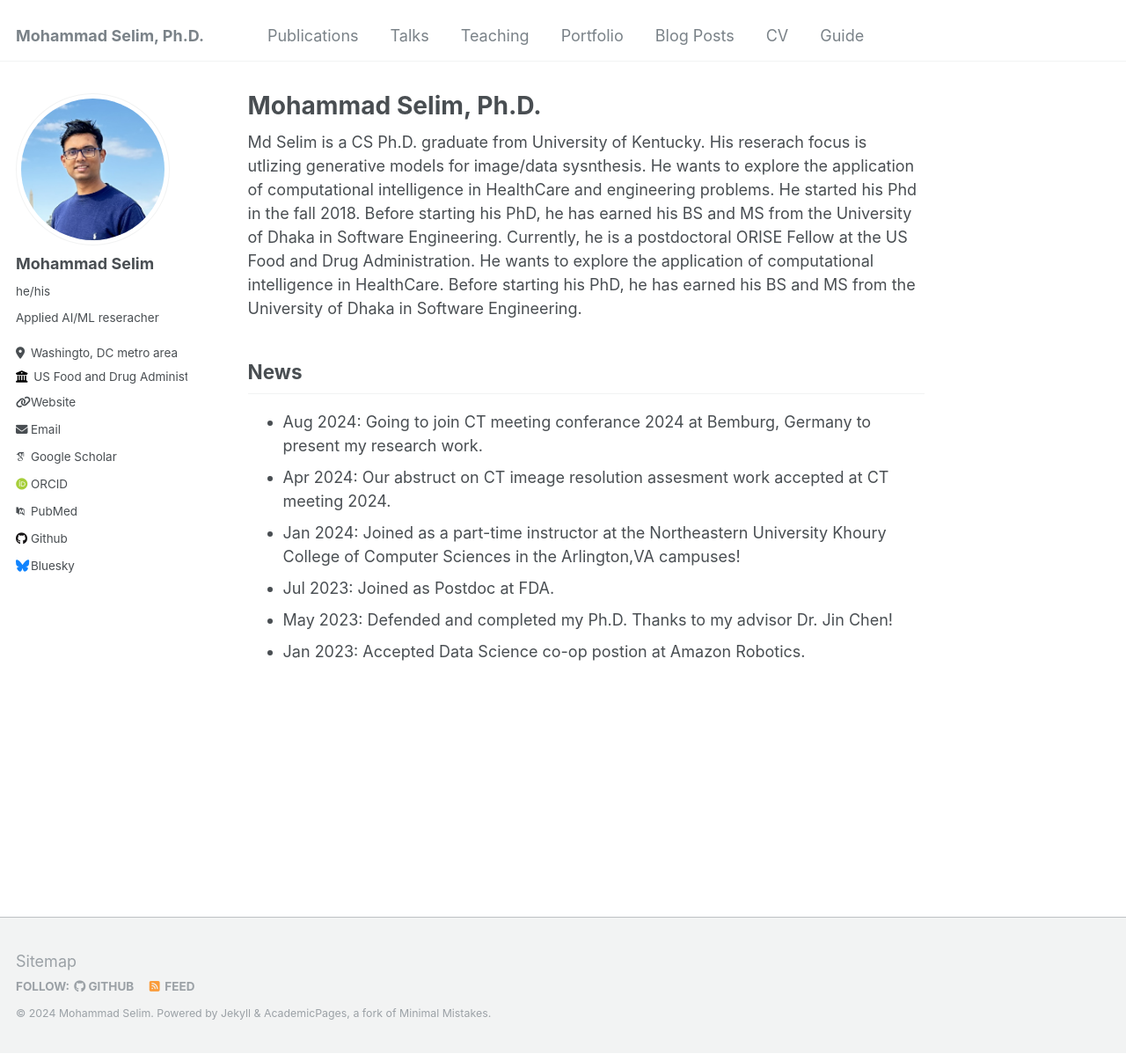
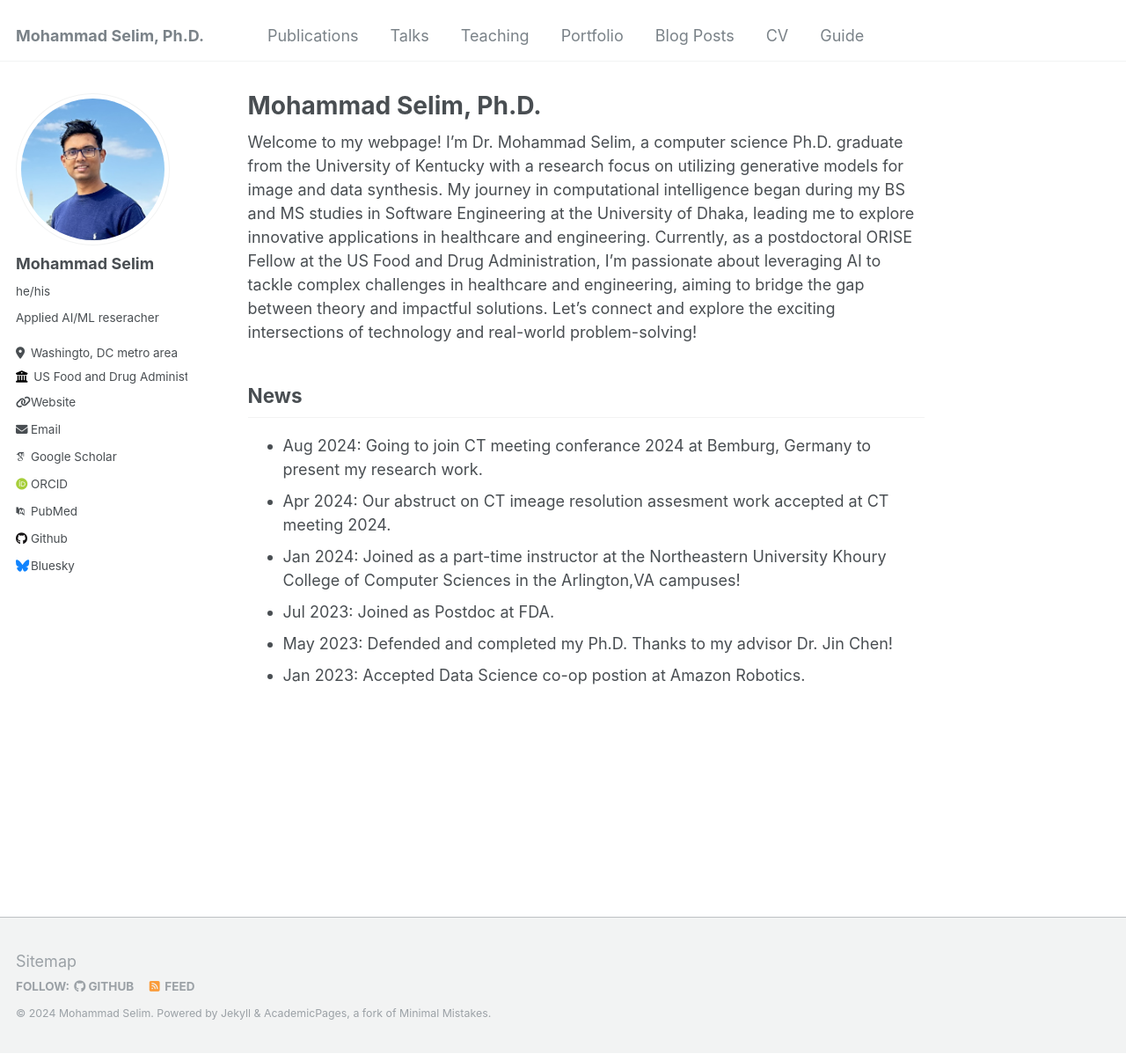
Before and after one commit to selimmd/selimmd.github.io, a Jekyll site: the page built from _pages/about.md, in a window 1280 px wide and 1198 px high. Shown: the whole window at 88% size. Built offline with Jekyll 4.4.1, drawn with Linux system fonts in a browser that asks for light colours; some web fonts are replaced.

Commit message:
Update about.md

```diff
--- a/_pages/about.md
+++ b/_pages/about.md
@@ -8,7 +8,9 @@ redirect_from:
   - about.html
 ---
 
-Md Selim is a CS Ph.D. graduate from University of Kentucky. His reserach focus is utlizing generative models for image/data sysnthesis. He wants to explore the application of computational intelligence in HealthCare and engineering problems. He started his Phd in the fall 2018. Before starting his PhD, he has earned his BS and MS from the University of Dhaka in Software Engineering. Currently, he is a postdoctoral ORISE Fellow at the US Food and Drug Administration. He wants to explore the application of computational intelligence in HealthCare. Before starting his PhD, he has earned his BS and MS from the University of Dhaka in Software Engineering.
+Welcome to my webpage! I'm Dr. Mohammad Selim, a computer science Ph.D. graduate from the University of Kentucky with a research focus on utilizing generative models for image and data synthesis. My journey in computational intelligence began during my BS and MS studies in Software Engineering at the University of Dhaka, leading me to explore innovative applications in healthcare and engineering. Currently, as a postdoctoral ORISE Fellow at the US Food and Drug Administration, I'm passionate about leveraging AI to tackle complex challenges in healthcare and engineering, aiming to bridge the gap between theory and impactful solutions. Let's connect and explore the exciting intersections of technology and real-world problem-solving!
+
+
 
 
 ## News
```
